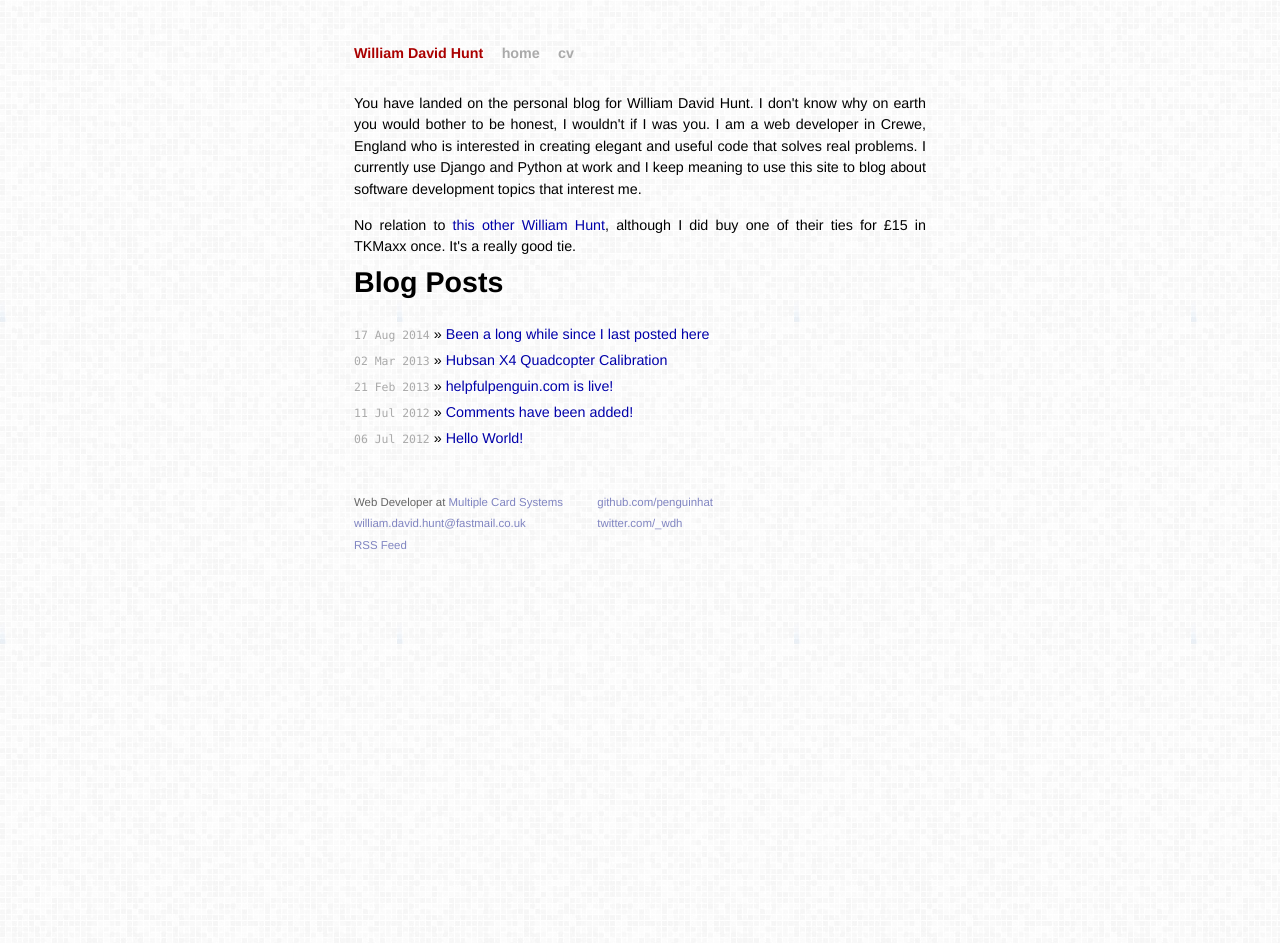
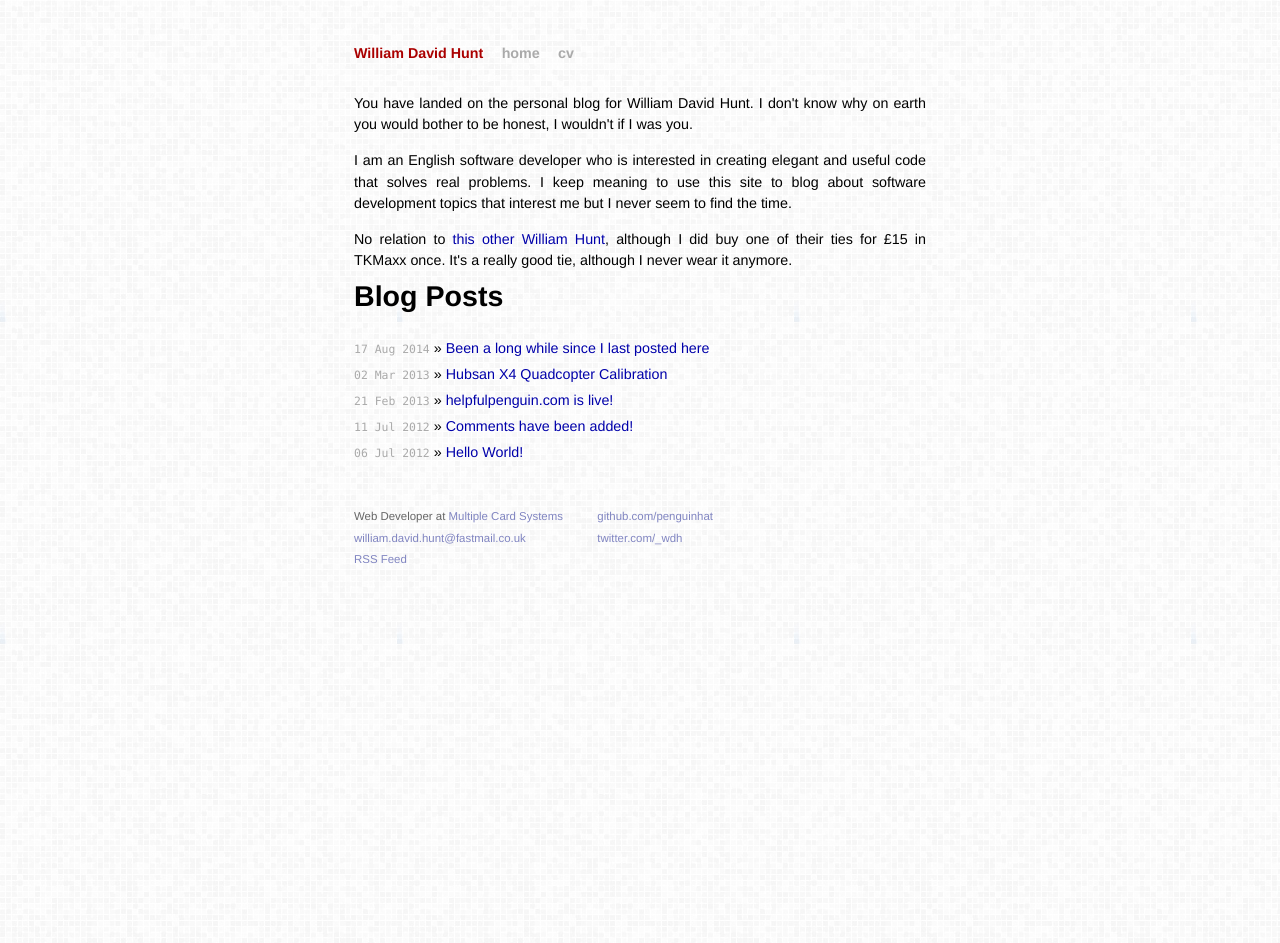
Before and after one commit to penguinhat/penguinhat.github.com, a Jekyll site: the page built from index.html, in a window 1280 px wide. Built offline with Jekyll 4.4.1, drawn with Linux system fonts in a browser that asks for light colours.

Commit message:
Update the index page
Some details have changed since the last time I updated this site.

```diff
--- a/index.html
+++ b/index.html
@@ -4,11 +4,11 @@ title: William David Hunt
 ---
 
 <div id="home">
-  <p>You have landed on the personal blog for William David Hunt. I don't know why on earth you would bother to be honest, I wouldn't if I was you.
+  <p>You have landed on the personal blog for William David Hunt. I don't know why on earth you would bother to be honest, I wouldn't if I was you.</p>
 
-  I am a web developer in Crewe, England who is interested in creating elegant and useful code that solves real problems. I currently use Django and Python at work and I keep meaning to use this site to blog about software development topics that interest me.</p>
+  <p>I am an English software developer who is interested in creating elegant and useful code that solves real problems. I keep meaning to use this site to blog about software development topics that interest me but I never seem to find the time.</p>
 
-  <p>No relation to <a href='http://www.williamhunt.co.uk'>this other William Hunt</a>, although I did buy one of their ties for £15 in TKMaxx once. It's a really good tie.</p>
+  <p>No relation to <a href='http://www.williamhunt.co.uk'>this other William Hunt</a>, although I did buy one of their ties for £15 in TKMaxx once. It's a really good tie, although I never wear it anymore.</p>
 
   <h1>Blog Posts</h1>
   <ul class="posts">
```
